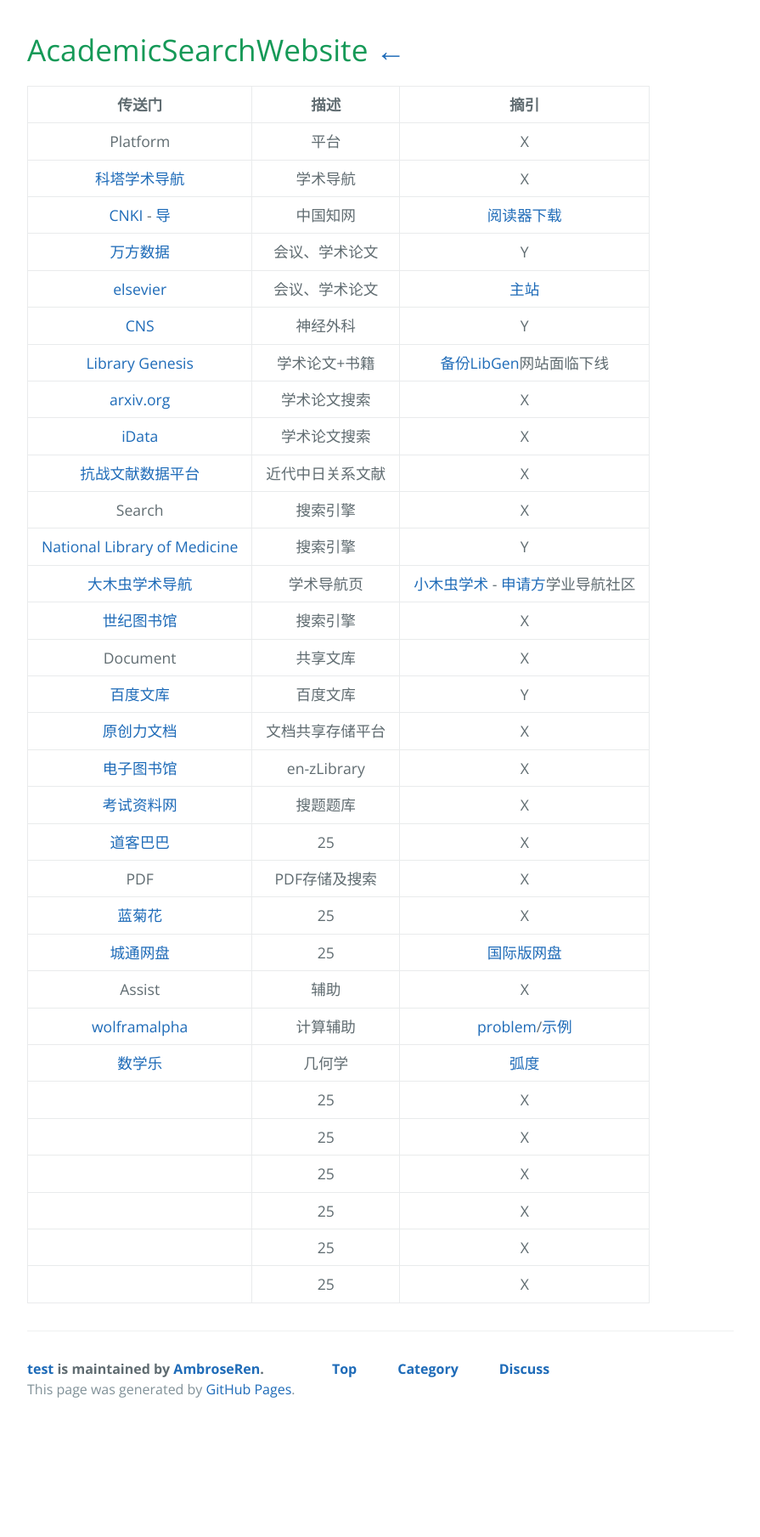
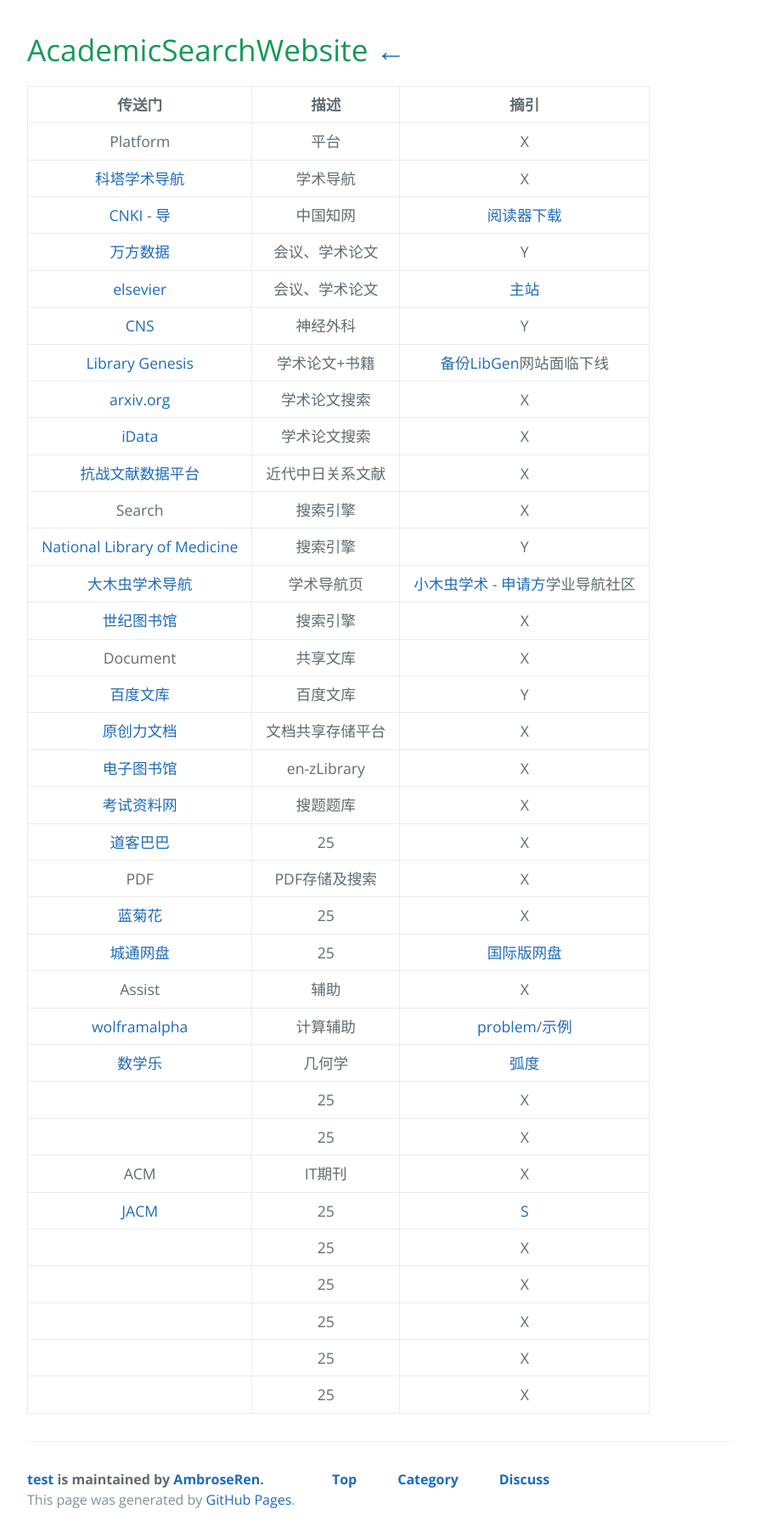
Before and after one commit to AmbroseRen/test, a Jekyll site: the page built from Library/AcademicSearch.md, in a window 1280 px wide. Shown: the whole page at 85% size, without its empty margins (192-1087 px from the left). Built offline with Jekyll 4.4.1, drawn with Linux system fonts in a browser that asks for light colours; our own code applies the rules of GitHub Pages for plain Markdown files; the repository's description, which GitHub fills in, is left out; before the commit the page ends 1679 px from its top, so only the background shows below that.

Commit message:
Update AcademicSearch.md

```diff
--- a/Library/AcademicSearch.md
+++ b/Library/AcademicSearch.md
@@ -30,7 +30,10 @@
 | [数学乐](https://www.shuxuele.com/sine-cosine-tangent.html) | 几何学 | [弧度](https://www.shuxuele.com/sine-cosine-tangent.html) |
 | []() | 25 | X |
 | []() | 25 | X |
+| ACM | IT期刊 | X |
+| [JACM](https://dl.acm.org/journal/jacm) | 25 | [S](https://dl.acm.org/) |
 | []() | 25 | X |
 | []() | 25 | X |
 | []() | 25 | X |
 | []() | 25 | X |
+| []() | 25 | X |
```
